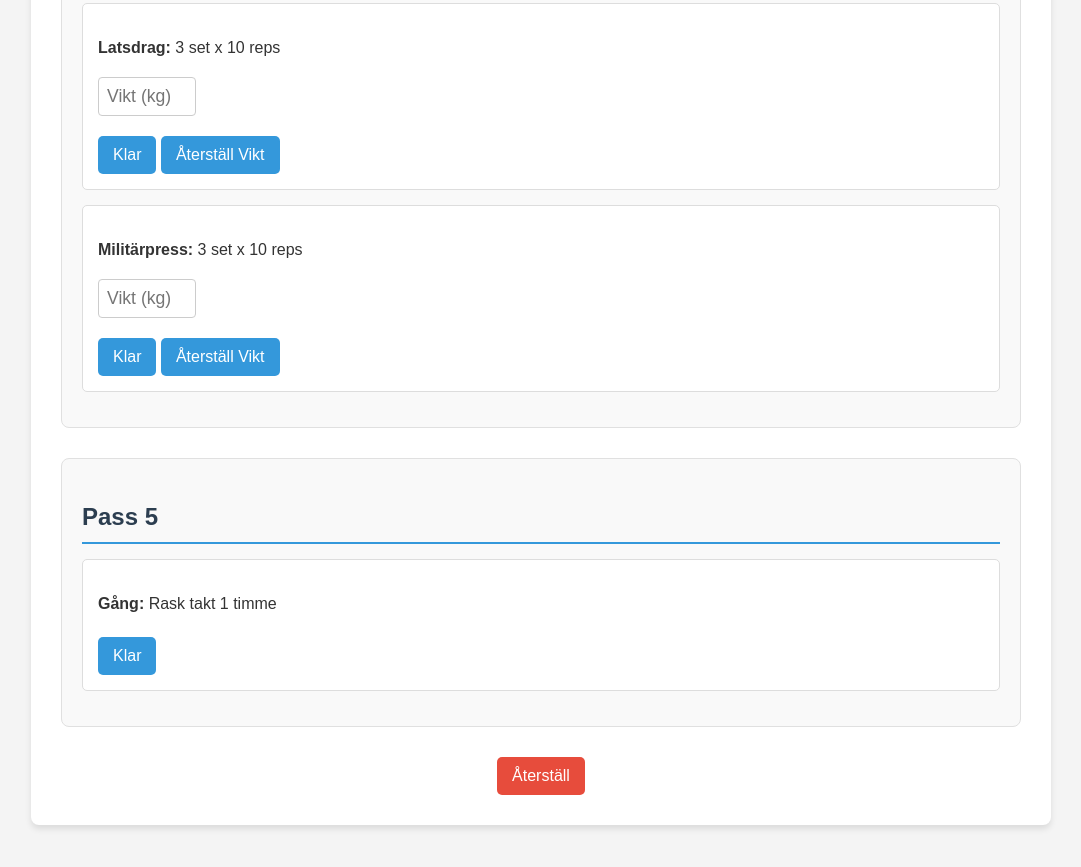
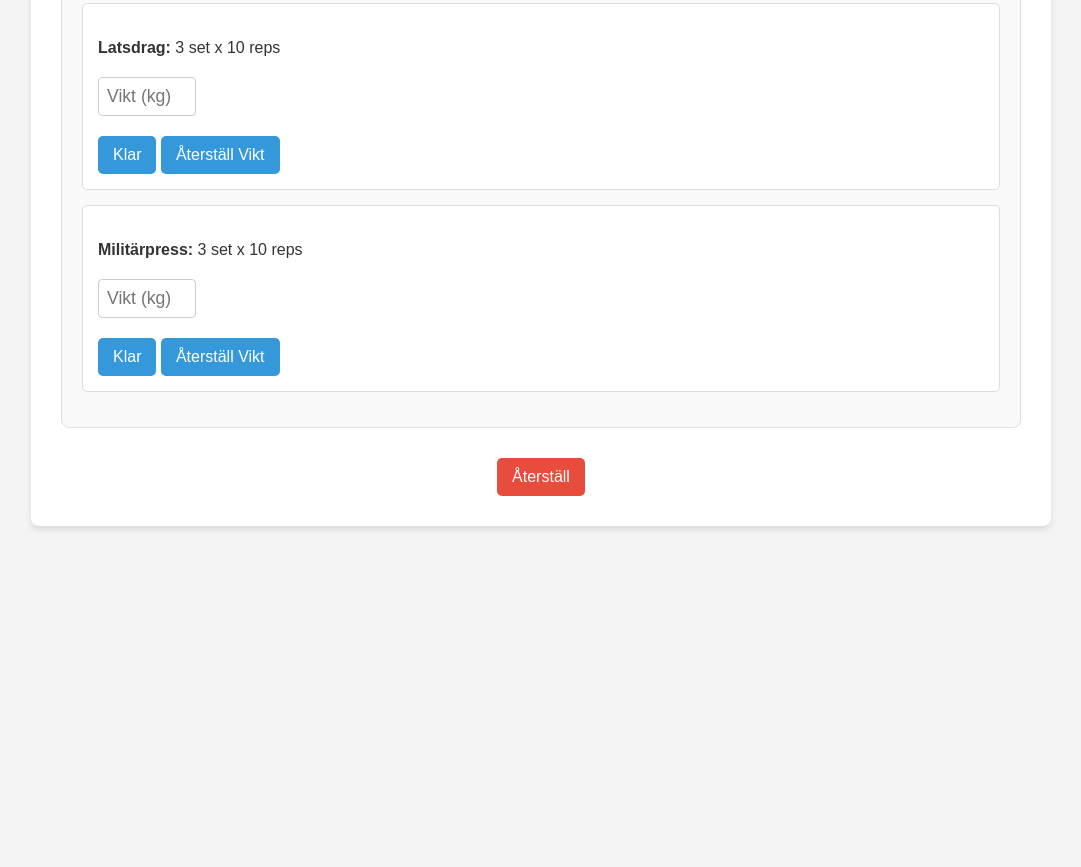
Before and after one commit to markusbjorklund/sandbox, a plain HTML site: page training.html in a window 1280 px wide. Shown: the part 1839-2706 px from the top of the page, without its empty margins (99-1180 px from the left). After the commit the page ends 2415 px from the top, so only its background shows below. Drawn offline with Linux system fonts and the light colour scheme.

Commit message:
removed 1 pass

```diff
--- a/training.html
+++ b/training.html
@@ -211,14 +211,7 @@
                        <button onclick="resetWeight('4B3')">Återställ Vikt</button>
                 </div>
             </div>
-             <!-- Exercise Group Pass 5 -->
-            <div class="exercise-group" id="exercise-group-5">
-                <h2>Pass 5</h2>
-                <div class="exercise" id="exercise-5C1">
-                    <p><strong>Gång:</strong> Rask takt 1 timme</p>
-                    <button onclick="toggleCompletion('5C1')" id="button-5C1">Klar</button>
-                </div>
-            </div>
+
 
         </div>
 
```
